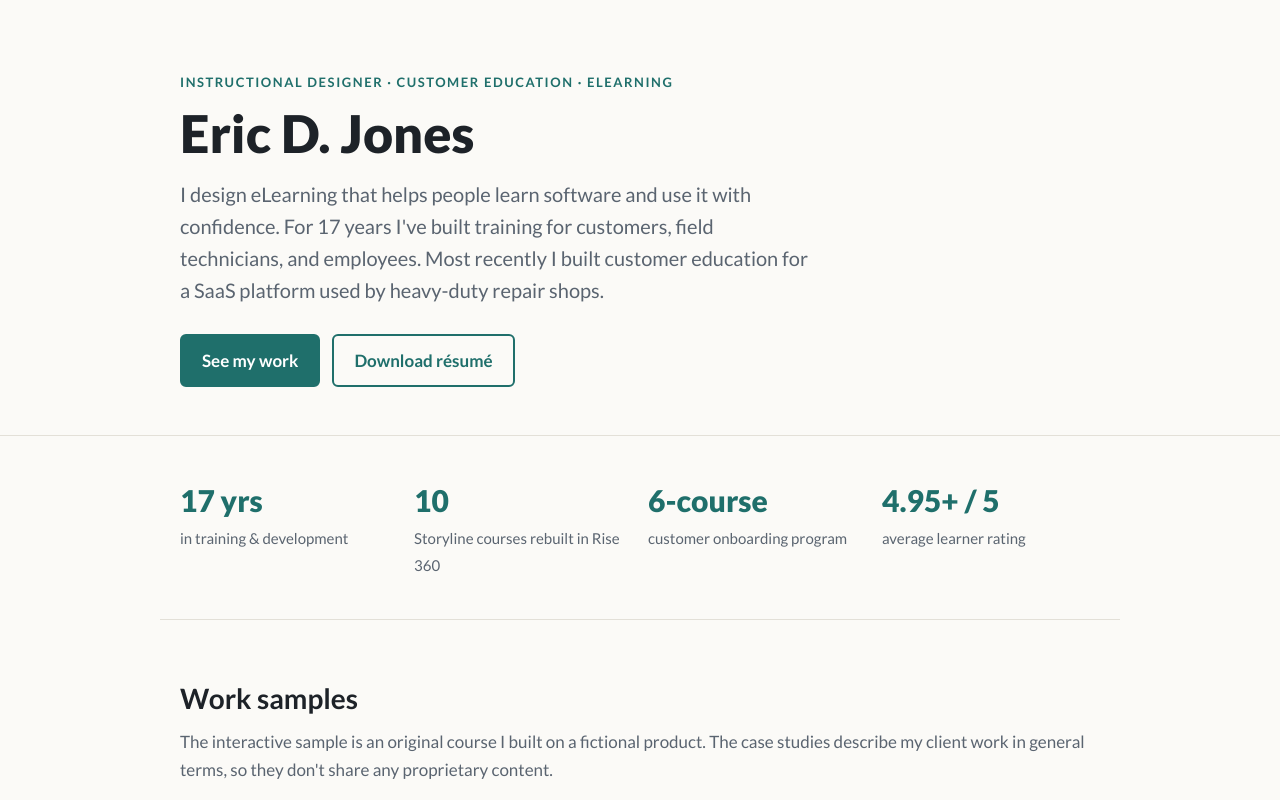
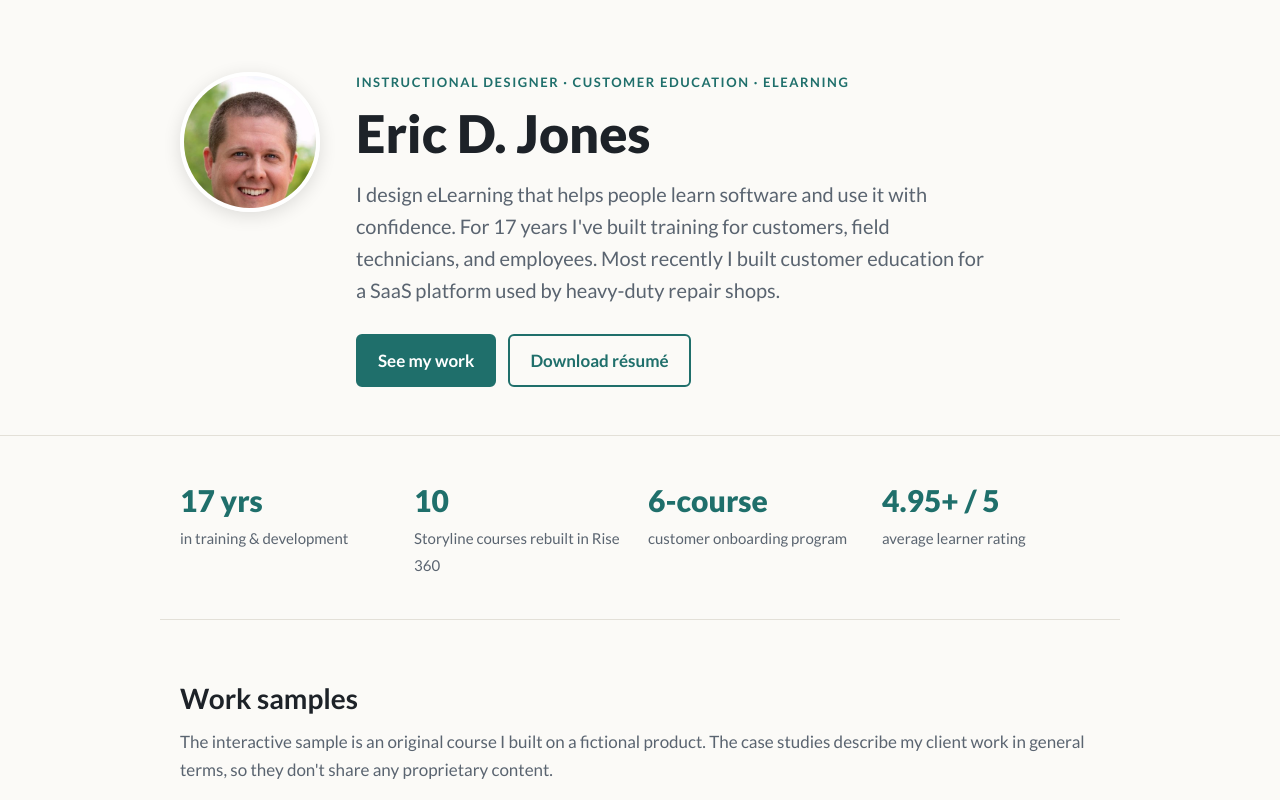
Before and after one commit to ericdavidjones/ericdavidjones.github.io, a plain HTML site: page index.html in a window 1280 px wide. Shown: the top 800 px of the page. Drawn offline with Linux system fonts and the light colour scheme.

Commit message:
porfolio update with headshot

```diff
--- a/index.html
+++ b/index.html
@@ -15,6 +15,9 @@ body{margin:0;background:var(--bg);color:var(--ink);font:17px/1.6 Lato,system-ui
 a{color:var(--accent)}
 .wrap{max-width:960px;margin:0 auto;padding:0 20px}
 header{padding:72px 0 48px;border-bottom:1px solid var(--line)}
+.hero-grid{display:grid;grid-template-columns:140px 1fr;gap:36px;align-items:start}
+.headshot{width:140px;height:140px;border-radius:50%;object-fit:cover;border:4px solid var(--surface);box-shadow:0 4px 18px rgba(0,0,0,.12)}
+@media (max-width:640px){.hero-grid{grid-template-columns:1fr;gap:20px}.headshot{width:104px;height:104px}}
 .eyebrow{text-transform:uppercase;letter-spacing:.12em;font-size:13px;font-weight:700;color:var(--accent);margin:0 0 12px}
 h1{font-size:clamp(34px,6vw,52px);line-height:1.1;margin:0 0 16px;font-weight:900}
 .lede{font-size:20px;color:var(--muted);max-width:640px;margin:0 0 28px}
@@ -45,13 +48,16 @@ footer{padding:48px 0 64px;color:var(--muted)}
 </head>
 <body>
 <header>
-  <div class="wrap">
+  <div class="wrap hero-grid">
+    <img class="headshot" src="headshot.jpg" width="140" height="140" alt="Eric D. Jones">
+    <div>
     <p class="eyebrow">Instructional Designer · Customer Education · eLearning</p>
     <h1>Eric D. Jones</h1>
     <p class="lede">I design eLearning that helps people learn software and use it with confidence. For 17 years I've built training for customers, field technicians, and employees. Most recently I built customer education for a SaaS platform used by heavy-duty repair shops.</p>
     <div class="btns">
       <a class="btn primary" href="#work">See my work</a>
       <a class="btn" href="Eric_Jones_Resume.pdf">Download résumé</a>
+    </div>
     </div>
   </div>
 </header>
```
Also changed, not shown: headshot.jpg (added).
